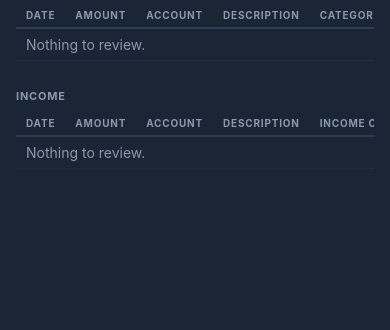
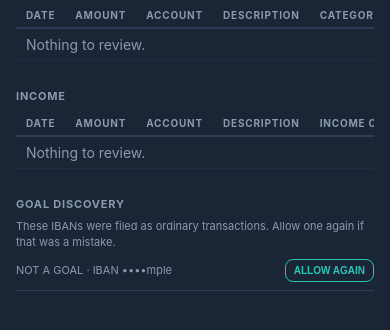
Before and after one commit to szymonwycz/money-badger, a Flask app: page /check-me in a window 390 px wide. Shown: the part 134-464 px from the top of the page. Run offline with Flask 3, Linux system fonts and the light colour scheme; data comes from the database, SQL or seed files in the repository; tables that the repository leaves empty hold one stand-in row (values such as "Sample post"); data that the repository does not hold is empty.

Commit message:
Add "Transfer to goal" to CHECK ME, document goal IBAN mapping
CHECK ME rows with a counterparty IBAN get TRANSFER TO GOAL on desktop and
mobile (last four characters shown): pick an existing account or name a new
asset. Mapping needs the network and never goes into the offline queue.
CHECK ME lists IBANs filed as "not a goal" with ALLOW AGAIN, and the
accounts view can forget a mapping; neither rewrites filed transactions.

CONFIGURATION, API and README describe goal_transfer_titles, the
account_holders discovery signal, MB_API_TOKEN being required for mapping
even without a password, and that pots without their own IBAN are out of
reach. Changelog entry covers the whole feature.

Co-Authored-By: Claude Opus 5.5 <noreply@anthropic.com>

```diff
--- a/app.py
+++ b/app.py
@@ -1258,7 +1258,15 @@ def get_unreviewed_transactions():
         items.append(item)
     expenses = [item for item in items if item['tx_type'] != 'Income']
     income   = [item for item in items if item['tx_type'] == 'Income']
-    return jsonify({'expenses': expenses, 'income': income})
+    non_goals = db.execute(
+        '''SELECT rowid AS id, substr(iban, -4) AS iban_last4
+             FROM non_goal_ibans ORDER BY created_at DESC, rowid DESC'''
+    ).fetchall()
+    return jsonify({
+        'expenses': expenses,
+        'income': income,
+        'non_goal_ibans': [dict(row) for row in non_goals],
+    })
 
 
 @app.route('/api/transactions/<int:tid>/goal-transfer', methods=['POST'])
@@ -1338,6 +1346,17 @@ def assign_goal_transfer(tid):
     })
 
 
+@app.route('/api/non-goal-ibans/<int:decision_id>', methods=['DELETE'])
+def delete_non_goal_iban(decision_id):
+    """Let discovery reconsider an IBAN; already-filed transactions stay unchanged."""
+    db = get_db()
+    cur = db.execute('DELETE FROM non_goal_ibans WHERE rowid=?', (decision_id,))
+    if not cur.rowcount:
+        return jsonify({'error': 'not found'}), 404
+    db.commit()
+    return jsonify({'ok': True})
+
+
 @app.route('/api/transactions/unreviewed/count')
 def get_unreviewed_count():
     db = get_db()
--- a/static/check_me.js
+++ b/static/check_me.js
@@ -1,9 +1,14 @@
-const state = { categories: [], incomeCategories: [], expenses: [], income: [] };
+const state = {
+  categories: [], incomeCategories: [], accounts: [], expenses: [], income: [],
+  nonGoalIbans: [],
+};
+let goalTransaction = null;
 
 async function loadRefs() {
-  [state.categories, state.incomeCategories] = await Promise.all([
+  [state.categories, state.incomeCategories, state.accounts] = await Promise.all([
     api('/api/categories'),
     api('/api/income-categories'),
+    api('/api/accounts'),
   ]);
 }
 
@@ -11,11 +16,24 @@ async function loadUnreviewed() {
   const data = await api('/api/transactions/unreviewed');
   state.expenses = data.expenses || [];
   state.income   = data.income   || [];
+  state.nonGoalIbans = data.non_goal_ibans || [];
 }
 
 function updateCount() {
   const n = state.expenses.length + state.income.length;
   document.getElementById('check-me-count').textContent = n ? `${n} to review` : 'all reviewed ✓';
+}
+
+function checkActions(tx) {
+  const goal = tx.has_iban
+    ? `<button class="btn-goal" type="button">TRANSFER TO GOAL <span>IBAN ••••${esc(tx.iban_last4)}</span></button>`
+    : '';
+  return `<div class="check-actions">${goal}<button class="btn-ignore" type="button">IGNORE</button></div>`;
+}
+
+function wireActions(tr, tx) {
+  tr.querySelector('.btn-ignore').addEventListener('click', () => ignoreTransaction(tx.id));
+  tr.querySelector('.btn-goal')?.addEventListener('click', () => openGoalModal(tx));
 }
 
 function renderExpenses() {
@@ -37,10 +55,10 @@ function renderExpenses() {
       <td class="tx-desc">${esc(fmtDesc(tx.description))}</td>
       <td><select class="parent-sel">${catOpts}</select></td>
       <td><select class="child-sel"><option value="">—</option></select></td>
-      <td><button class="btn-ignore" type="button">IGNORE</button></td>
+      <td>${checkActions(tx)}</td>
     `;
 
-    tr.querySelector('.btn-ignore').addEventListener('click', () => ignoreTransaction(tx.id));
+    wireActions(tr, tx);
 
     const parentSel = tr.querySelector('.parent-sel');
     const childSel  = tr.querySelector('.child-sel');
@@ -86,14 +104,14 @@ function renderIncome() {
       <td class="tx-acct">${esc(tx.account)}</td>
       <td class="tx-desc">${esc(fmtDesc(tx.description))}</td>
       <td><select class="income-cat-sel">${catOpts}</select></td>
-      <td><button class="btn-ignore" type="button">IGNORE</button></td>
+      <td>${checkActions(tx)}</td>
     `;
 
     tr.querySelector('.income-cat-sel').addEventListener('change', e => {
       const cid = parseInt(e.target.value) || null;
       if (cid) assignIncomeCategory(tx.id, cid);
     });
-    tr.querySelector('.btn-ignore').addEventListener('click', () => ignoreTransaction(tx.id));
+    wireActions(tr, tx);
 
     tbody.appendChild(tr);
   }
@@ -121,11 +139,92 @@ async function ignoreTransaction(txId) {
   await refresh();
 }
 
+function renderGoalAccounts() {
+  const select = document.getElementById('goal-account-select');
+  select.innerHTML = '<option value="">— choose an account —</option>'
+    + state.accounts
+      .filter(a => a.name !== goalTransaction?.account)
+      .map(a => `<option value="${a.id}">${esc(a.name)}</option>`).join('')
+    + '<option value="__new__">＋ Create a new goal account…</option>';
+}
+
+function toggleNewGoalName() {
+  const creating = document.getElementById('goal-account-select').value === '__new__';
+  document.getElementById('goal-new-wrap').style.display = creating ? '' : 'none';
+  if (creating) document.getElementById('goal-new-name').focus();
+}
+
+function openGoalModal(tx) {
+  goalTransaction = tx;
+  renderGoalAccounts();
+  document.getElementById('goal-account-select').value = '';
+  document.getElementById('goal-new-name').value = '';
+  document.getElementById('goal-new-wrap').style.display = 'none';
+  document.getElementById('goal-iban-hint').textContent =
+    `Counterparty IBAN ending in ${tx.iban_last4}`;
+  document.getElementById('goal-modal').style.display = 'flex';
+  document.getElementById('goal-account-select').focus();
+}
+
+function closeGoalModal() {
+  goalTransaction = null;
+  document.getElementById('goal-modal').style.display = 'none';
+}
+
+async function mapGoal() {
+  if (!goalTransaction) return;
+  const choice = document.getElementById('goal-account-select').value;
+  if (!choice) { toast('Choose an account or create a new one', 'error'); return; }
+
+  let body;
+  if (choice === '__new__') {
+    const name = document.getElementById('goal-new-name').value.trim();
+    if (!name) { toast('Enter a name for the new goal account', 'error'); return; }
+    if (!confirm(`Create asset account “${name}” with a starting balance of 0?`)) return;
+    body = { new_account_name: name };
+  } else {
+    body = { account_id: Number(choice) };
+  }
+
+  try {
+    await api(`/api/transactions/${goalTransaction.id}/goal-transfer`, {
+      method: 'POST', body: JSON.stringify(body),
+    });
+    closeGoalModal();
+    await loadRefs();
+    await refresh();
+    toast('Transfer mapped');
+  } catch { /* api() already showed the error */ }
+}
+
+async function allowGoalDiscovery(decisionId) {
+  if (!confirm('Allow this IBAN to be proposed as a goal again? Filed transactions stay unchanged.')) return;
+  await api(`/api/non-goal-ibans/${decisionId}`, { method: 'DELETE' });
+  await refresh();
+  toast('Goal discovery restored');
+}
+
+function renderGoalDecisions() {
+  const box = document.getElementById('goal-decisions');
+  const list = document.getElementById('goal-decisions-list');
+  box.hidden = !state.nonGoalIbans.length;
+  list.innerHTML = '';
+  for (const decision of state.nonGoalIbans) {
+    const row = document.createElement('div');
+    row.className = 'goal-decision-row';
+    row.innerHTML = `<span>NOT A GOAL · IBAN ••••${esc(decision.iban_last4)}</span>
+      <button type="button">ALLOW AGAIN</button>`;
+    row.querySelector('button').addEventListener('click', () => allowGoalDiscovery(decision.id));
+    list.appendChild(row);
+  }
+}
+
 async function refresh() {
   await loadUnreviewed();
   updateCount();
   renderExpenses();
   renderIncome();
+  renderGoalDecisions();
 }
 
 async function init() {
@@ -133,4 +232,14 @@ async function init() {
   await refresh();
 }
 
+document.getElementById('goal-account-select').addEventListener('change', toggleNewGoalName);
+document.getElementById('goal-map-submit').addEventListener('click', mapGoal);
+document.getElementById('goal-modal-close').addEventListener('click', closeGoalModal);
+document.getElementById('goal-modal').addEventListener('click', e => {
+  if (e.target.id === 'goal-modal') closeGoalModal();
+});
+document.addEventListener('keydown', e => {
+  if (e.key === 'Escape' && goalTransaction) closeGoalModal();
+});
+
 init();
--- a/static/style.css
+++ b/static/style.css
@@ -478,6 +478,38 @@ tr[tabindex]:focus-visible, div[tabindex]:focus-visible {
 }
 .btn-ignore:hover { background: var(--border); }
 
+.check-actions { display: flex; flex-direction: column; align-items: stretch; gap: 6px; }
+.btn-goal {
+  padding: 5px 9px; border-radius: var(--radius-md); border: 1px solid var(--teal);
+  background: transparent; color: var(--teal); cursor: pointer;
+  font-size: var(--fs-xs); font-weight: 700; letter-spacing: 0.2px;
+}
+.btn-goal span { display: block; margin-top: 2px; color: var(--text2); font-weight: 600; }
+.btn-goal:hover { background: rgba(46, 196, 182, 0.1); }
+.goal-field { display: block; margin: 14px 0 6px; color: var(--text2); font-size: var(--fs-sm); }
+#goal-account-select, #goal-new-name { width: 100%; box-sizing: border-box; }
+.goal-iban-hint, .goal-create-hint { color: var(--text2); font-size: var(--fs-sm); line-height: 1.4; }
+.goal-create-hint { margin-top: 6px; }
+.goal-decisions { margin-top: 28px; max-width: 430px; }
+.goal-decisions > p { color: var(--text2); font-size: var(--fs-sm); line-height: 1.45; }
+.goal-decision-row {
+  display: flex; align-items: center; justify-content: space-between; gap: 12px;
+  padding: 8px 0; border-bottom: 1px solid var(--border); color: var(--text2); font-size: var(--fs-sm);
+}
+.goal-decision-row button {
+  border: 1px solid var(--teal); border-radius: var(--radius-md); background: transparent;
+  color: var(--teal); cursor: pointer; padding: 5px 8px; font-size: var(--fs-xs); font-weight: 700;
+}
+.account-iban-mapping {
+  display: flex; align-items: center; justify-content: space-between; gap: 10px;
+  margin-top: 12px; padding: 9px 10px; border: 1px solid var(--teal);
+  border-radius: var(--radius-md); color: var(--text2); font-size: var(--fs-sm);
+}
+.account-iban-mapping button {
+  border: 0; background: transparent; color: var(--teal); cursor: pointer;
+  font-size: var(--fs-xs); font-weight: 700; text-transform: uppercase;
+}
+
 .additional-list { margin-bottom: var(--space-md); }
 .additional-item {
   display: flex;
--- a/sync/main.py
+++ b/sync/main.py
@@ -809,10 +809,8 @@ def _load_goal_accounts() -> tuple[dict, set]:
         data = budget_client.get("/api/accounts/iban-map")
         if not isinstance(data, dict):
             raise ValueError("response is not an object")
-        # Accept the brief stage-2 response shape as well as the current state
-        # object, so a rolling deployment does not break a sync between restarts.
-        accounts = data.get("accounts", data)
-        excluded = data.get("non_goal_ibans", [])
+        accounts = data.get("accounts")
+        excluded = data.get("non_goal_ibans")
         if not isinstance(accounts, dict) or not isinstance(excluded, list):
             raise ValueError("response has invalid IBAN state")
         account_map = {
--- a/templates/check_me.html
+++ b/templates/check_me.html
@@ -32,7 +32,7 @@
             <th>DESCRIPTION</th>
             <th style="width:130px">CATEGORY</th>
             <th style="width:130px">SUBCATEGORY</th>
-            <th style="width:80px"></th>
+            <th style="width:190px"></th>
           </tr>
         </thead>
         <tbody id="check-me-expenses-body">
@@ -51,7 +51,7 @@
             <th style="width:110px">ACCOUNT</th>
             <th>DESCRIPTION</th>
             <th style="width:160px">INCOME CATEGORY</th>
-            <th style="width:80px"></th>
+            <th style="width:190px"></th>
           </tr>
         </thead>
         <tbody id="check-me-income-body">
@@ -59,7 +59,31 @@
         </tbody>
       </table>
     </div>
+
+    <div class="goal-decisions" id="goal-decisions" hidden>
+      <h2 class="section-label">GOAL DISCOVERY</h2>
+      <p>These IBANs were filed as ordinary transactions. Allow one again if that was a mistake.</p>
+      <div id="goal-decisions-list"></div>
+    </div>
   </section>
+
+  <div class="modal-overlay" id="goal-modal" style="display:none">
+    <div class="modal modal-small" role="dialog" aria-modal="true" aria-labelledby="goal-modal-title">
+      <div class="modal-header">
+        <h2 id="goal-modal-title">Transfer to goal</h2>
+        <button class="close-btn" id="goal-modal-close" type="button" aria-label="Close">×</button>
+      </div>
+      <p class="goal-iban-hint" id="goal-iban-hint"></p>
+      <label class="goal-field" for="goal-account-select">Goal account</label>
+      <select id="goal-account-select"></select>
+      <div id="goal-new-wrap" style="display:none">
+        <label class="goal-field" for="goal-new-name">New goal name</label>
+        <input id="goal-new-name" type="text" maxlength="100" autocomplete="off">
+        <p class="goal-create-hint">Creates an asset account with a starting balance of 0.</p>
+      </div>
+      <button class="btn btn-blue btn-full" id="goal-map-submit" type="button">Map transfer</button>
+    </div>
+  </div>
 
 </div>
 <script>window.MB = {{ settings|tojson }};</script>
--- a/templates/index.html
+++ b/templates/index.html
@@ -129,6 +129,10 @@
       <span>{{ settings.currency }}</span>
     </div>
     <button class="btn btn-blue btn-full" style="margin-top:12px" id="btn-account-save">Save</button>
+    <div class="account-iban-mapping" id="account-iban-mapping" style="display:none">
+      <span>GOAL IBAN · ••••<strong id="account-iban-last4"></strong></span>
+      <button type="button" id="btn-account-clear-iban">Forget mapping</button>
+    </div>
     <button class="btn btn-full" style="margin-top:8px;background:var(--red);color:white" id="btn-account-delete">Delete account</button>
   </div>
 </div>
```
Also changed, not shown: docs/API.md (+10 -3 lines), docs/CONFIGURATION.md (+32 -2 lines), static/app.js (+20 -3 lines), static/mobile.js (+125 -7 lines), sync/test_goal_transfers.py (+7 -0 lines), templates/mobile.html (+38 -0 lines), tests/test_app.py (+14 -0 lines), tests/test_offline_queue.mjs (+8 -0 lines), CHANGELOG.md, README.md.
